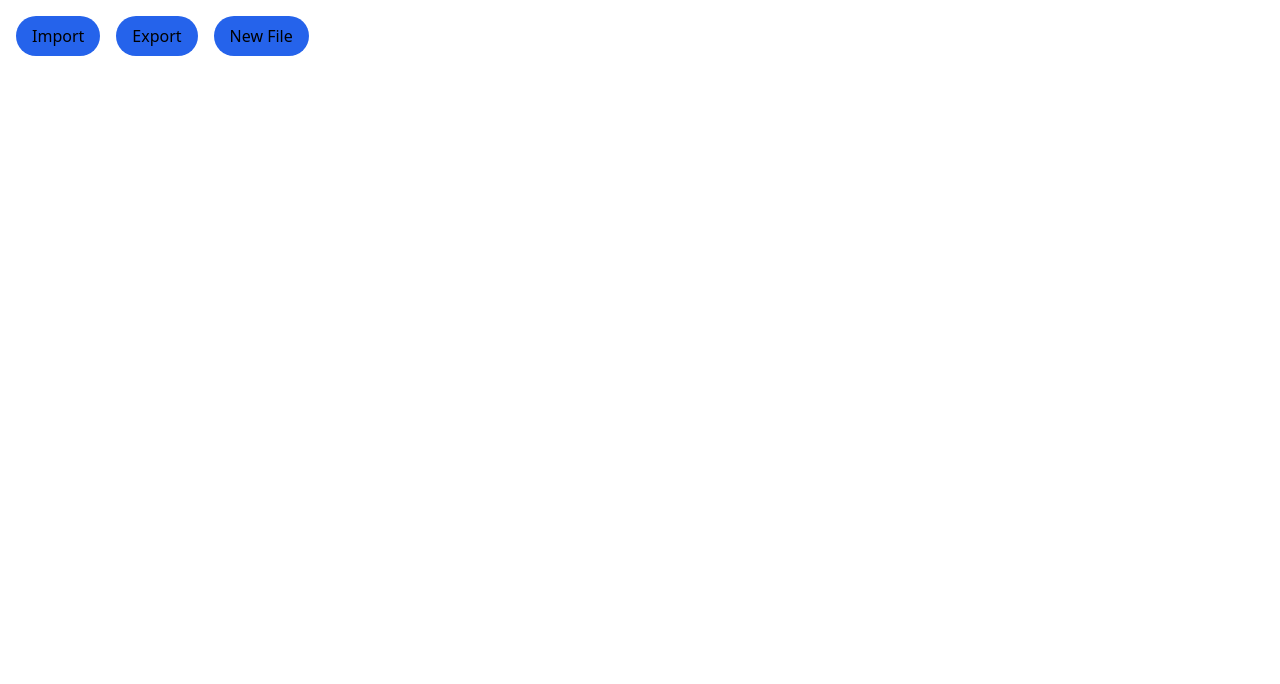
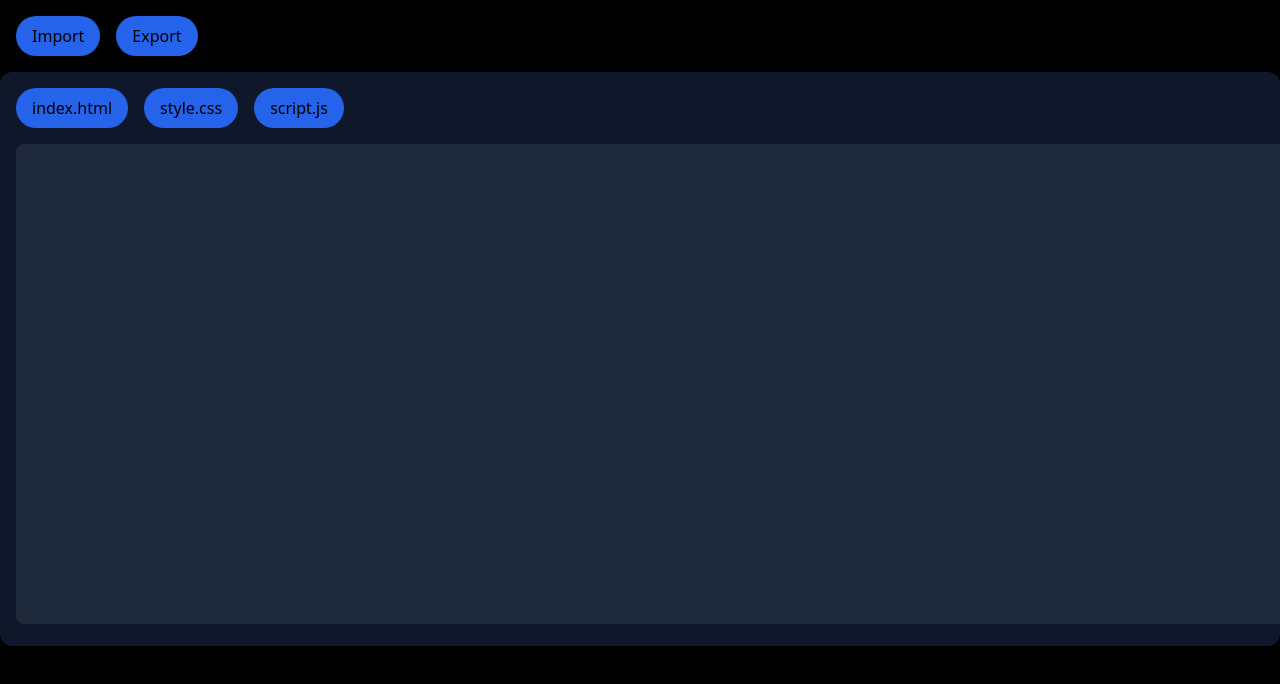
Before and after one commit to JoshuaCleverley/code-editor, a Next.js app: page /project in a window 1280 px wide. Shown: the top 684 px of the page. Built offline with nearby package versions, Linux system fonts and the light colour scheme.

Commit message:
(very) basic (not very good) style for code editor

```diff
--- a/app/layout.tsx
+++ b/app/layout.tsx
@@ -13,7 +13,7 @@ export default function RootLayout({
 }) {
   return (
     <html lang="en">
-      <body>{children}</body>
+      <body className="min-h-screen">{children}</body>
     </html>
   )
 }
--- a/app/project/page.tsx
+++ b/app/project/page.tsx
@@ -2,15 +2,23 @@ import { Button } from "@/components/Button";
 
 export default function ProjectPage() {
   return (
-    <main>
-      <div className="flex flex-row gap-4 m-4">
+    <main className="bg-black min-h-screen overflow-hidden">
+      <div className="flex flex-row gap-4 p-4">
         <Button>Import</Button>
         <Button>Export</Button>
-        <Button>New File</Button>
       </div>
-      <div>
+      <div className="flex flex-col rounded-xl h-full bg-slate-900">
         {/* Tabs for different files */}
+        <div className="flex flex-row p-4 pb-0 gap-4">
+          {/* Temporary file names and buttons for testing */}
+          <Button>index.html</Button>
+          <Button>style.css</Button>
+          <Button>script.js</Button>
+        </div>
         {/* Code editor */}
+        <div>
+          <textarea className="m-4 bg-slate-800 rounded-lg text-white w-full h-[60vh]"></textarea>
+        </div>
       </div>
     </main>
   )
```
